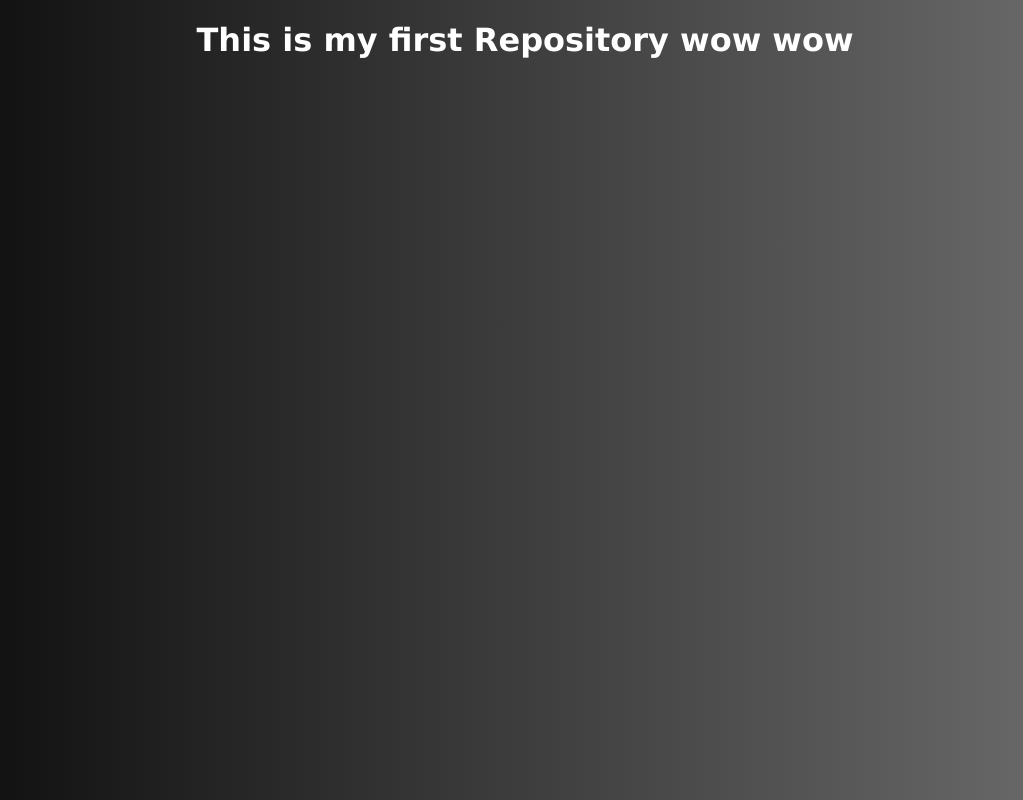
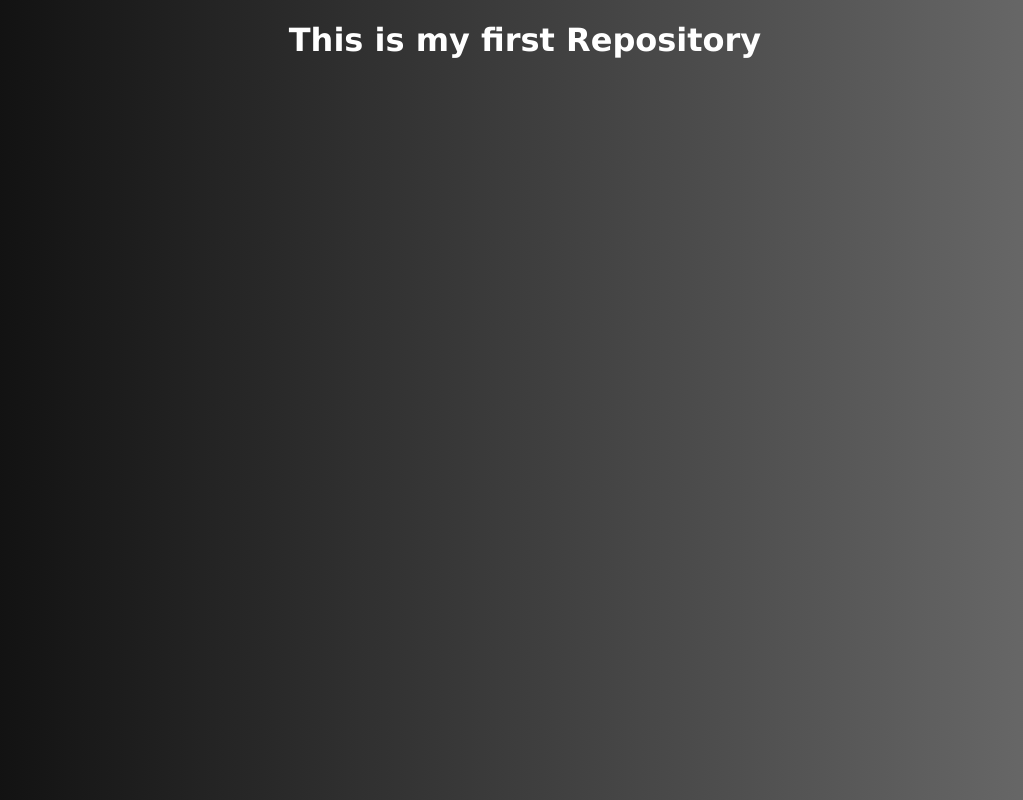
Before and after one commit to mussie18/my-first-repo, a plain HTML site: page index.html in a window 1280 px wide. Shown: the whole page, without its empty margins (115-1138 px from the left). Drawn offline with Linux system fonts and the light colour scheme.

Commit message:
Update index.html

```diff
--- a/index.html
+++ b/index.html
@@ -8,6 +8,6 @@
      <link rel="stylesheet" href="css/styles.css">
   </head>
   <body>
-    <h1>This is my first Repository wow wow</h1>
+    <h1>This is my first Repository</h1>
   </body>
 </html>
```
